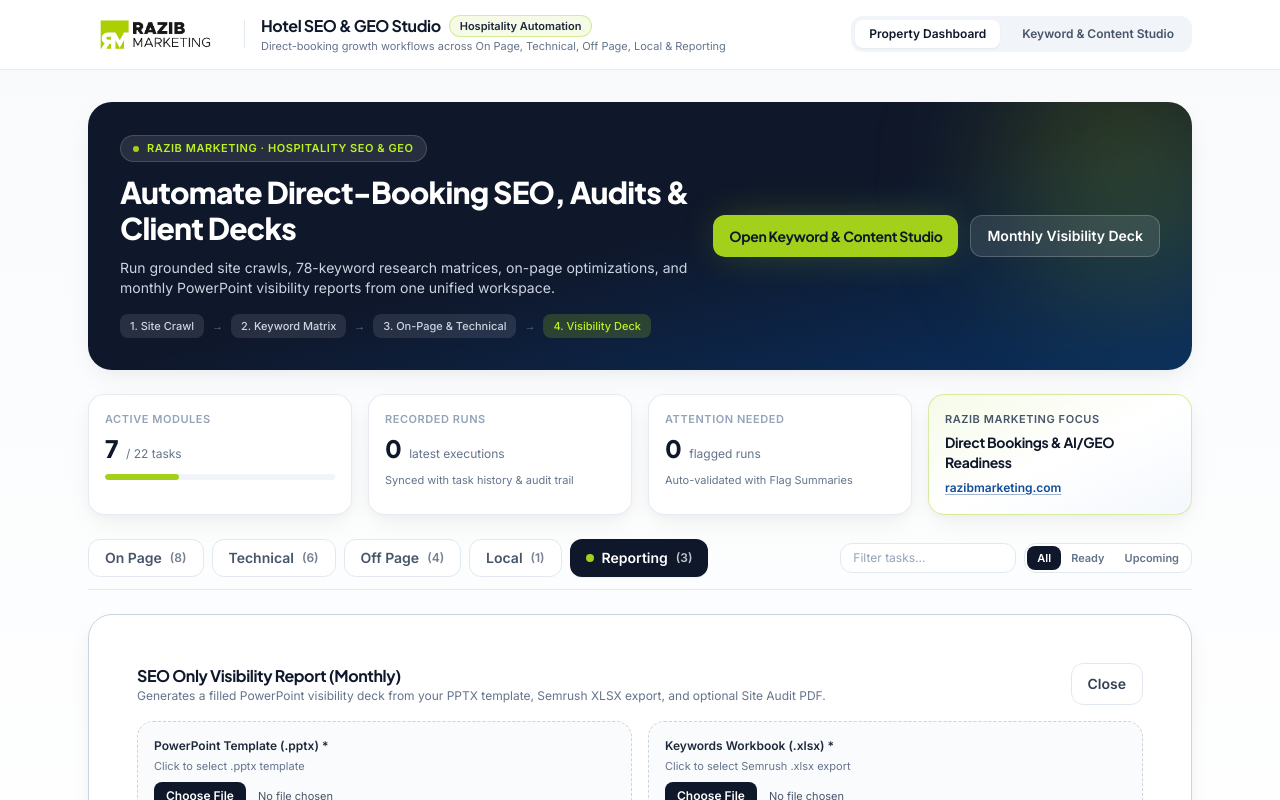
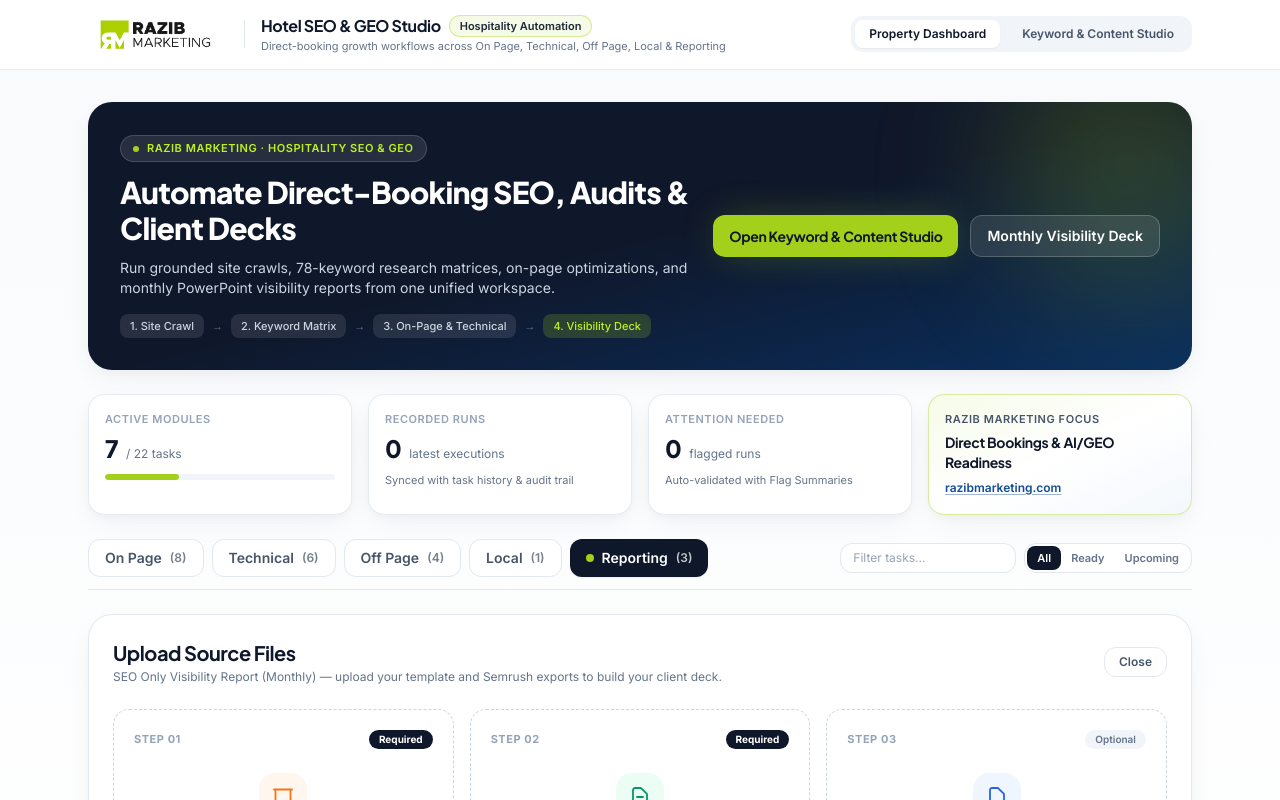
Before and after one commit to nurunnobejisan/Cogwheel-SEO-Templates, a Next.js app: page / in a window 1280 px wide. Both pictures are taken after a click on the button "Monthly Visibility Deck". Shown: the top 800 px of the page. Built offline with nearby package versions, Linux system fonts and the light colour scheme; no server answers.

Commit message:
Restore Upload Source Files 4-step visual layout for SEO Only Visibility Report

```diff
--- a/src/components/SeoVisibilityReportModal.tsx
+++ b/src/components/SeoVisibilityReportModal.tsx
@@ -1,7 +1,7 @@
 "use client";
 
 import { useState } from "react";
-import { Button, Card } from "./ui";
+import { Card } from "./ui";
 
 interface ReportSummary {
   property_name: string;
@@ -169,97 +169,245 @@ export function SeoVisibilityReportModal({ onClose, onCompleted }: Props) {
   }
 
   return (
-    <Card className="mb-6 border-slate-300 bg-white p-6">
-      <div className="mb-4 flex items-center justify-between">
+    <Card className="animate-fade-in mb-6 border-slate-200/90 bg-white">
+      <div className="mb-6 flex items-center justify-between">
         <div>
-          <h3 className="font-display text-base font-bold text-slate-900">
-            SEO Only Visibility Report (Monthly)
+          <h3 className="font-display text-xl font-bold tracking-tight text-slate-900">
+            Upload Source Files
           </h3>
-          <p className="text-xs text-slate-500">
-            Generates a filled PowerPoint visibility deck from your PPTX template, Semrush XLSX export, and optional Site Audit PDF.
+          <p className="mt-0.5 text-xs text-slate-500">
+            SEO Only Visibility Report (Monthly) — upload your template and Semrush exports to build your client deck.
           </p>
         </div>
-        <Button variant="secondary" onClick={onClose}>
+        <button
+          type="button"
+          onClick={onClose}
+          className="rounded-xl border border-slate-200 bg-white px-3.5 py-1.5 text-xs font-semibold text-slate-600 transition hover:bg-slate-50 hover:text-slate-900"
+        >
           Close
-        </Button>
+        </button>
       </div>
 
-      <div className="grid gap-4 sm:grid-cols-2">
-        <label className="flex cursor-pointer flex-col justify-between rounded-2xl border border-dashed border-slate-300 bg-slate-50/70 p-4 text-xs transition hover:border-brand hover:bg-brand-50/40">
-          <span className="font-semibold text-slate-800">PowerPoint Template (.pptx) *</span>
-          <span className="mt-1 text-[11px] text-slate-500">
-            {templateFile ? `${templateFile.name} (${Math.round(templateFile.size / 1024)} KB)` : "Click to select .pptx template"}
-          </span>
+      {/* 3-Column Step Upload Cards */}
+      <div className="grid gap-4 sm:grid-cols-3">
+        {/* STEP 01 */}
+        <label
+          className={`group flex cursor-pointer flex-col justify-between rounded-2xl border border-dashed p-5 transition-all ${
+            templateFile
+              ? "border-brand bg-brand-50/30"
+              : "border-slate-300 bg-white hover:border-slate-400 hover:bg-slate-50/50"
+          }`}
+        >
           <input
             type="file"
             accept=".pptx"
+            className="sr-only"
             onChange={(e) => setTemplateFile(e.target.files?.[0] ?? null)}
-            className="mt-2 block w-full text-[11px] text-slate-600 file:mr-3 file:rounded-lg file:border-0 file:bg-slate-900 file:px-3 file:py-1.5 file:text-xs file:font-semibold file:text-white hover:file:bg-slate-800"
           />
+          <div className="flex items-center justify-between">
+            <span className="text-[11px] font-bold uppercase tracking-wider text-slate-400">
+              STEP 01
+            </span>
+            <span className="rounded-full bg-slate-900 px-2.5 py-0.5 text-[10px] font-bold text-white">
+              Required
+            </span>
+          </div>
+
+          <div className="my-6 flex flex-col items-center text-center">
+            <div className="mb-3 flex h-12 w-12 items-center justify-center rounded-2xl bg-orange-50 text-orange-500 transition-transform group-hover:scale-105">
+              <svg className="h-6 w-6" fill="none" viewBox="0 0 24 24" stroke="currentColor" strokeWidth={1.8}>
+                <path strokeLinecap="round" strokeLinejoin="round" d="M3 4.5h18M4.5 4.5v10.5a1.5 1.5 0 001.5 1.5h12a1.5 1.5 0 001.5-1.5V4.5M9 20.25l3-3.75 3 3.75" />
+              </svg>
+            </div>
+            <div className="font-display text-sm font-bold text-slate-900">PowerPoint Template</div>
+            <div className="mt-0.5 text-xs text-slate-500">
+              {templateFile ? templateFile.name : "Master slide deck"}
+            </div>
+          </div>
+
+          <div className="flex items-center justify-between border-t border-slate-100 pt-3 text-xs">
+            <span className="rounded bg-slate-100 px-2 py-0.5 font-mono text-[11px] text-slate-500">
+              .pptx
+            </span>
+            <span className="font-semibold text-slate-800 group-hover:text-slate-950">
+              {templateFile ? `${Math.round(templateFile.size / 1024)} KB` : "Browse ↗"}
+            </span>
+          </div>
         </label>
 
-        <label className="flex cursor-pointer flex-col justify-between rounded-2xl border border-dashed border-slate-300 bg-slate-50/70 p-4 text-xs transition hover:border-brand hover:bg-brand-50/40">
-          <span className="font-semibold text-slate-800">Keywords Workbook (.xlsx) *</span>
-          <span className="mt-1 text-[11px] text-slate-500">
-            {xlsxFile ? `${xlsxFile.name} (${Math.round(xlsxFile.size / 1024)} KB)` : "Click to select Semrush .xlsx export"}
-          </span>
+        {/* STEP 02 */}
+        <label
+          className={`group flex cursor-pointer flex-col justify-between rounded-2xl border border-dashed p-5 transition-all ${
+            xlsxFile
+              ? "border-brand bg-brand-50/30"
+              : "border-slate-300 bg-white hover:border-slate-400 hover:bg-slate-50/50"
+          }`}
+        >
           <input
             type="file"
             accept=".xlsx"
+            className="sr-only"
             onChange={(e) => setXlsxFile(e.target.files?.[0] ?? null)}
-            className="mt-2 block w-full text-[11px] text-slate-600 file:mr-3 file:rounded-lg file:border-0 file:bg-slate-900 file:px-3 file:py-1.5 file:text-xs file:font-semibold file:text-white hover:file:bg-slate-800"
           />
+          <div className="flex items-center justify-between">
+            <span className="text-[11px] font-bold uppercase tracking-wider text-slate-400">
+              STEP 02
+            </span>
+            <span className="rounded-full bg-slate-900 px-2.5 py-0.5 text-[10px] font-bold text-white">
+              Required
+            </span>
+          </div>
+
+          <div className="my-6 flex flex-col items-center text-center">
+            <div className="mb-3 flex h-12 w-12 items-center justify-center rounded-2xl bg-emerald-50 text-emerald-600 transition-transform group-hover:scale-105">
+              <svg className="h-6 w-6" fill="none" viewBox="0 0 24 24" stroke="currentColor" strokeWidth={1.8}>
+                <path strokeLinecap="round" strokeLinejoin="round" d="M9 12h6m-6 4h6m2 5H7a2 2 0 01-2-2V5a2 2 0 012-2h5.586a1 1 0 01.707.293l5.414 5.414a1 1 0 01.293.707V19a2 2 0 01-2 2z" />
+              </svg>
+            </div>
+            <div className="font-display text-sm font-bold text-slate-900">Keywords Workbook</div>
+            <div className="mt-0.5 text-xs text-slate-500">
+              {xlsxFile ? xlsxFile.name : "Excel export"}
+            </div>
+          </div>
+
+          <div className="flex items-center justify-between border-t border-slate-100 pt-3 text-xs">
+            <span className="rounded bg-slate-100 px-2 py-0.5 font-mono text-[11px] text-slate-500">
+              .xlsx
+            </span>
+            <span className="font-semibold text-slate-800 group-hover:text-slate-950">
+              {xlsxFile ? `${Math.round(xlsxFile.size / 1024)} KB` : "Browse ↗"}
+            </span>
+          </div>
         </label>
 
-        <label className="flex cursor-pointer flex-col justify-between rounded-2xl border border-dashed border-slate-300 bg-slate-50/70 p-4 text-xs transition hover:border-brand hover:bg-brand-50/40">
-          <span className="font-semibold text-slate-800">Semrush Site Audit PDF (.pdf, optional)</span>
-          <span className="mt-1 text-[11px] text-slate-500">
-            {pdfFile ? `${pdfFile.name} (${Math.round(pdfFile.size / 1024)} KB)` : "Optional for Slide 5 SEO Errors"}
-          </span>
+        {/* STEP 03 */}
+        <label
+          className={`group flex cursor-pointer flex-col justify-between rounded-2xl border border-dashed p-5 transition-all ${
+            pdfFile
+              ? "border-brand bg-brand-50/30"
+              : "border-slate-300 bg-white hover:border-slate-400 hover:bg-slate-50/50"
+          }`}
+        >
           <input
             type="file"
             accept=".pdf"
+            className="sr-only"
             onChange={(e) => setPdfFile(e.target.files?.[0] ?? null)}
-            className="mt-2 block w-full text-[11px] text-slate-600 file:mr-3 file:rounded-lg file:border-0 file:bg-slate-200 file:px-3 file:py-1.5 file:text-xs file:font-semibold file:text-slate-800 hover:file:bg-slate-300"
           />
+          <div className="flex items-center justify-between">
+            <span className="text-[11px] font-bold uppercase tracking-wider text-slate-400">
+              STEP 03
+            </span>
+            <span className="rounded-full bg-slate-100 px-2.5 py-0.5 text-[10px] font-semibold text-slate-500">
+              Optional
+            </span>
+          </div>
+
+          <div className="my-6 flex flex-col items-center text-center">
+            <div className="mb-3 flex h-12 w-12 items-center justify-center rounded-2xl bg-blue-50 text-blue-600 transition-transform group-hover:scale-105">
+              <svg className="h-6 w-6" fill="none" viewBox="0 0 24 24" stroke="currentColor" strokeWidth={1.8}>
+                <path strokeLinecap="round" strokeLinejoin="round" d="M7 21h10a2 2 0 002-2V9.414a1 1 0 00-.293-.707l-5.414-5.414A1 1 0 0012.586 3H7a2 2 0 00-2 2v14a2 2 0 002 2z" />
+              </svg>
+            </div>
+            <div className="font-display text-sm font-bold text-slate-900">Semrush Audit PDF</div>
+            <div className="mt-0.5 text-xs text-slate-500">
+              {pdfFile ? pdfFile.name : "Optional PDF report"}
+            </div>
+          </div>
+
+          <div className="flex items-center justify-between border-t border-slate-100 pt-3 text-xs">
+            <span className="rounded bg-slate-100 px-2 py-0.5 font-mono text-[11px] text-slate-500">
+              .pdf
+            </span>
+            <span className="font-semibold text-slate-800 group-hover:text-slate-950">
+              {pdfFile ? `${Math.round(pdfFile.size / 1024)} KB` : "Browse ↗"}
+            </span>
+          </div>
         </label>
+      </div>
 
-        <label className="flex flex-col justify-between rounded-2xl border border-slate-200 bg-white p-4 text-xs">
-          <span className="font-semibold text-slate-800">Target Website URL (optional)</span>
-          <span className="mt-1 text-[11px] text-slate-500">
-            Used for live hospitality service &amp; topic matching
+      {/* STEP 04: Target Website Crawl & Service Match */}
+      <div className="mt-5 rounded-2xl border border-slate-200 bg-white p-5">
+        <div className="flex flex-wrap items-center justify-between gap-2">
+          <div className="flex items-center gap-2.5">
+            <span className="text-[11px] font-bold uppercase tracking-wider text-slate-400">
+              STEP 04
+            </span>
+            <h4 className="font-display text-sm font-bold text-slate-900">
+              Target Website Crawl &amp; Service Match
+            </h4>
+          </div>
+          <span className="rounded-full border border-purple-200 bg-purple-50 px-3 py-0.5 text-[11px] font-semibold text-purple-700">
+            Service Verification
           </span>
+        </div>
+        <p className="mt-1.5 text-xs text-slate-500">
+          Enter the target property website URL to crawl its offerings and match services against your Keywords Workbook. Unmatched services are automatically excluded from the Ancillary Keyword Position Summary.
+        </p>
+        <div className="mt-3.5 flex flex-col gap-3 sm:flex-row">
           <input
             type="url"
             value={targetUrl}
             onChange={(e) => setTargetUrl(e.target.value)}
-            placeholder="https://thenines.com/"
-            className="mt-2 block w-full rounded-xl border border-slate-200 px-3 py-2 text-xs focus:border-brand focus:outline-none focus:ring-2 focus:ring-brand/25"
+            placeholder="https://www.marriott.com/en-us/hotels/... or https://www.propertywebsite.com"
+            className="flex-1 rounded-xl border border-slate-200 bg-slate-50/50 px-4 py-2.5 text-sm text-slate-800 placeholder:text-slate-400 focus:border-brand focus:bg-white focus:outline-none focus:ring-2 focus:ring-brand/25"
           />
-        </label>
+          <button
+            type="button"
+            onClick={handleInspectWebsite}
+            disabled={crawlBusy || (!targetUrl.trim() && !xlsxFile)}
+            className="inline-flex shrink-0 items-center justify-center gap-2 rounded-xl border border-slate-200 bg-white px-4 py-2.5 text-xs font-semibold text-slate-800 shadow-sm transition hover:bg-slate-50 disabled:cursor-not-allowed disabled:opacity-50"
+          >
+            <svg className="h-4 w-4 text-slate-600" fill="none" viewBox="0 0 24 24" stroke="currentColor" strokeWidth={1.8}>
+              <path strokeLinecap="round" strokeLinejoin="round" d="M12 21a9 9 0 100-18 9 9 0 000 18zM3.6 9h16.8M3.6 15h16.8M12 3a14.5 14.5 0 010 18M12 3a14.5 14.5 0 000 18" />
+            </svg>
+            {crawlBusy ? "Crawling..." : "Crawl & Match Workbook"}
+          </button>
+        </div>
       </div>
 
       {error && (
-        <div className="mt-4 rounded border border-red-200 bg-red-50 px-3 py-2 text-xs text-red-700">
+        <div className="mt-4 rounded-xl border border-rose-200 bg-rose-50 px-4 py-2.5 text-xs text-rose-700">
           {error}
         </div>
       )}
 
-      <div className="mt-4 flex flex-wrap items-center gap-3">
-        <Button onClick={handleGenerate} disabled={busy || !templateFile || !xlsxFile}>
-          {busy ? "Generating PPTX..." : "Generate Monthly Visibility Deck (.pptx)"}
-        </Button>
-        <Button
-          variant="secondary"
-          onClick={handleInspectWebsite}
-          disabled={crawlBusy || (!targetUrl.trim() && !xlsxFile)}
+      {/* Dark Bottom Action Bar */}
+      <div className="mt-5 flex flex-wrap items-center justify-between gap-4 rounded-2xl bg-slate-950 p-4 text-white">
+        <button
+          type="button"
+          onClick={handleGenerate}
+          disabled={busy || !templateFile || !xlsxFile}
+          className="inline-flex items-center gap-2.5 rounded-xl bg-brand px-5 py-3 font-display text-sm font-bold text-slate-950 shadow-glow transition hover:bg-brand-light disabled:cursor-not-allowed disabled:opacity-50"
         >
-          {crawlBusy ? "Inspecting..." : "Inspect Website Services"}
-        </Button>
+          <svg className="h-4 w-4" fill="none" viewBox="0 0 24 24" stroke="currentColor" strokeWidth={2}>
+            <path strokeLinecap="round" strokeLinejoin="round" d="M9.813 15.904L9 18.75l-.813-2.846a4.5 4.5 0 00-3.09-3.09L2.25 12l2.846-.813a4.5 4.5 0 003.09-3.09L9 5.25l.813 2.846a4.5 4.5 0 003.09 3.09L15.75 12l-2.846.813a4.5 4.5 0 00-3.09 3.09z" />
+          </svg>
+          {busy ? "Generating Deck..." : "Generate & Download Deck"}
+        </button>
+
+        <div className="flex flex-wrap items-center gap-2 text-xs">
+          <span className="inline-flex items-center gap-1.5 rounded-full border border-white/10 bg-white/5 px-3 py-1 text-slate-300">
+            <span className={`h-1.5 w-1.5 rounded-full ${templateFile ? "bg-brand" : "bg-slate-500"}`} />
+            Template Required
+          </span>
+          <span className="inline-flex items-center gap-1.5 rounded-full border border-white/10 bg-white/5 px-3 py-1 text-slate-300">
+            <span className={`h-1.5 w-1.5 rounded-full ${xlsxFile ? "bg-brand" : "bg-slate-500"}`} />
+            Workbook Required
+          </span>
+          <span className="inline-flex items-center gap-1.5 rounded-full border border-white/10 bg-white/5 px-3 py-1 text-slate-300">
+            <span className={`h-1.5 w-1.5 rounded-full ${pdfFile ? "bg-brand" : "bg-slate-500"}`} />
+            PDF Optional
+          </span>
+          <span className="inline-flex items-center gap-1.5 rounded-full border border-white/10 bg-white/5 px-3 py-1 text-slate-300">
+            <span className={`h-1.5 w-1.5 rounded-full ${crawlInfo || targetUrl.trim() ? "bg-brand" : "bg-slate-500"}`} />
+            Crawl Optional
+          </span>
+        </div>
       </div>
 
       {crawlInfo && (
-        <div className="mt-4 rounded border border-slate-200 bg-slate-50 p-3 text-xs text-slate-700">
+        <div className="mt-4 rounded-2xl border border-slate-200 bg-slate-50 p-4 text-xs text-slate-700">
           <div className="font-semibold text-slate-900">
             Site Inspection: {crawlInfo.page_title} ({crawlInfo.crawled_pages} pages crawled)
           </div>
@@ -270,7 +418,7 @@ export function SeoVisibilityReportModal({ onClose, onCompleted }: Props) {
       )}
 
       {summary && (
-        <div className="mt-4 space-y-2 rounded border border-emerald-200 bg-emerald-50 p-4 text-xs text-slate-800">
+        <div className="mt-4 space-y-2 rounded-2xl border border-emerald-200 bg-emerald-50 p-4 text-xs text-slate-800">
           <div className="font-semibold text-emerald-900">
             Report Generated: {summary.property_name} ({summary.slide_count} slides,{" "}
             {summary.is_brand_hosted ? "Brand-Hosted" : "Standalone"})
```
